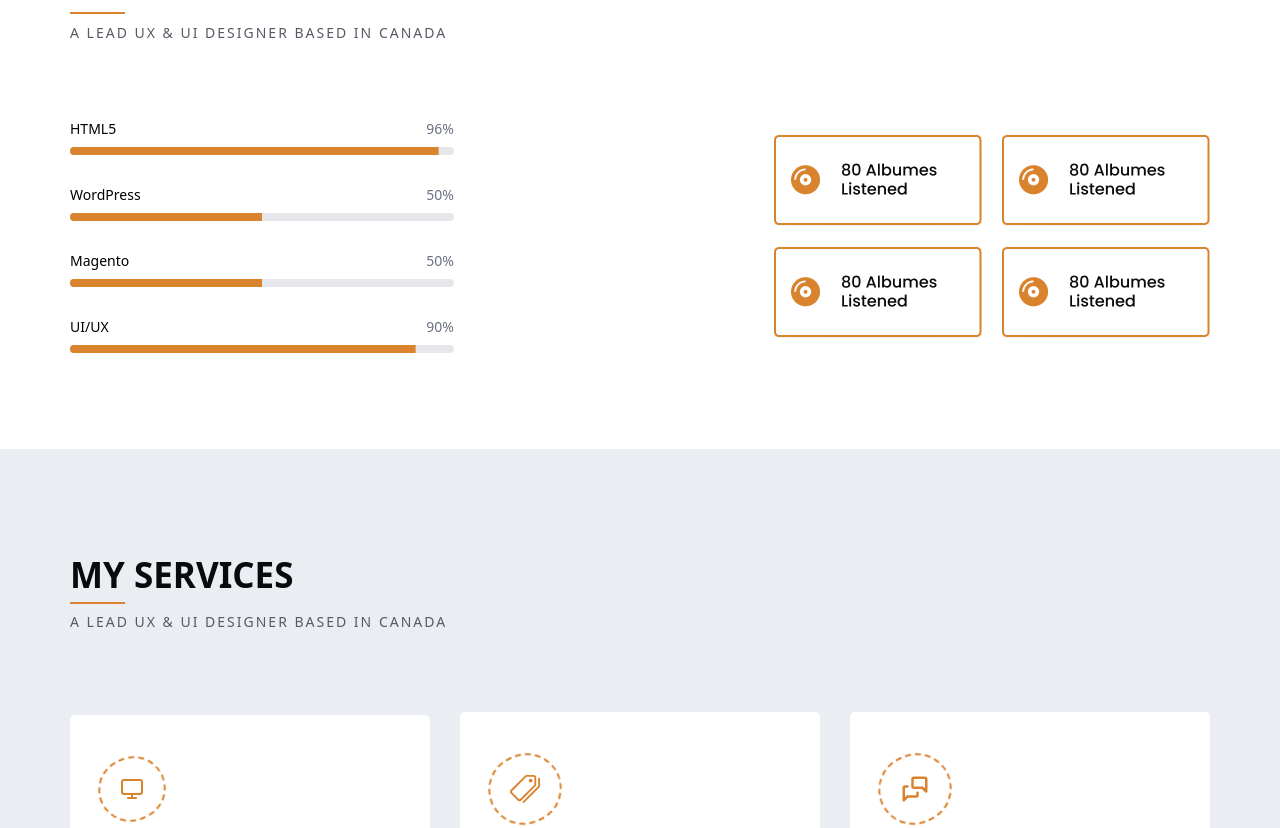
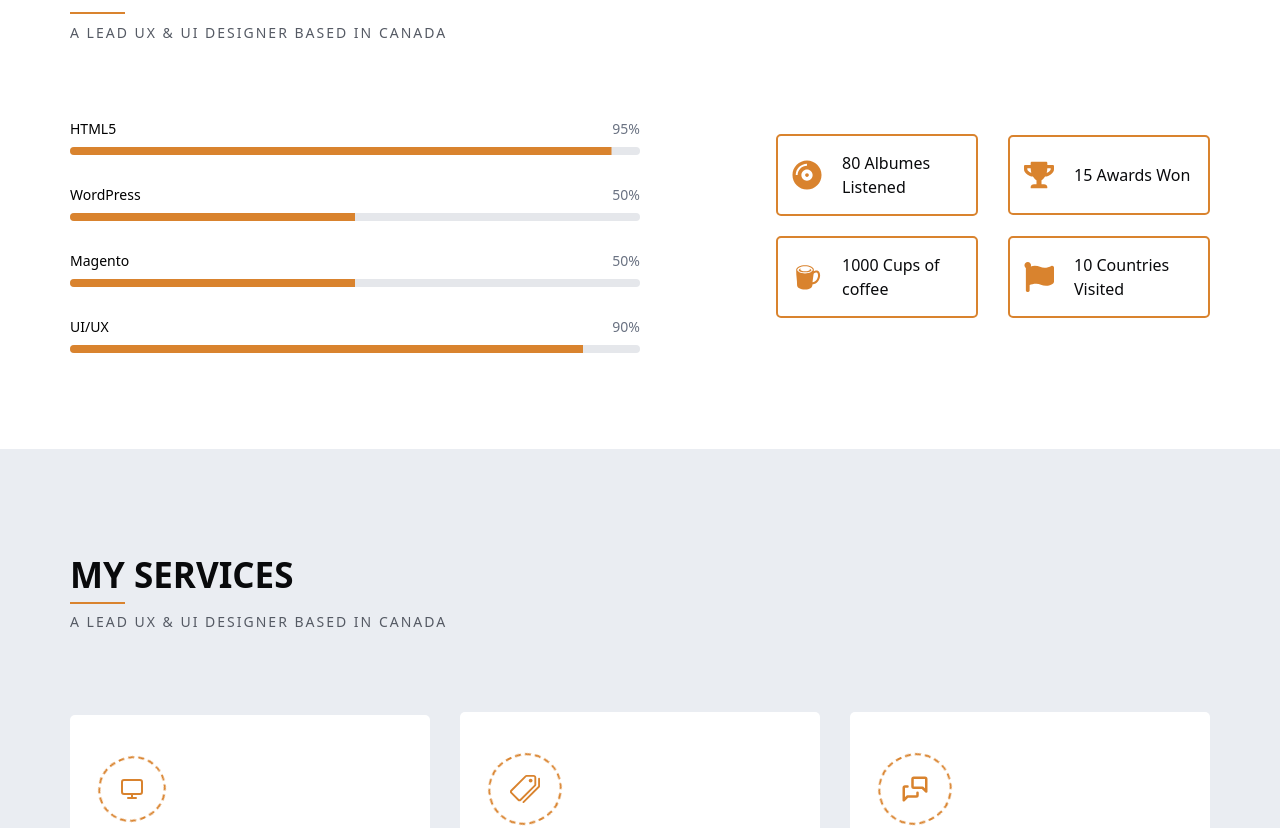
Before and after one commit to Sijan666/portfolioTonySmith, a React (Vite) app: page / in a window 1280 px wide. Shown: the part 2204-3032 px from the top of the page. Built offline with nearby package versions, Linux system fonts and the light colour scheme.

Commit message:
complete progress bar in skills

```diff
--- a/src/components/layouts/Aboutme.jsx
+++ b/src/components/layouts/Aboutme.jsx
@@ -16,6 +16,7 @@ const Aboutme = () => {
                     <Flex className={'justify-between gap-x-12'}>
                         <div className="p-2.5 rounded-[5px] bg-white w-[40%]">
                             <Images imgSrc={aboutu}/>
+                            <div className=""></div>
                         </div>
                         <div className="w-[60%]">
                             <h4 className='text-[#090A0C] text-[30px] font-semibold'>I'M Tony Smith</h4>
--- a/src/components/layouts/Skills.jsx
+++ b/src/components/layouts/Skills.jsx
@@ -1,11 +1,95 @@
-import React from 'react'
+// import React from 'react'
+// import Container from '../Container'
+// import Flex from '../Flex'
+// import { Progress } from "@/components/ui/progress"
+// import Images from '../Images'
+// import s1 from '../../assets/s1.png'
+
+// const Skills = () => {
+//     return (
+//         <div className="py-24">
+//             <Container>
+//                 <div className="mb-10">
+//                     <h3 className='text-[#090A0C] font-bold text-[35px] uppercase'>
+//                         <span className='border-b-2 border-[#D9832E] pb-1'>My</span> Skills
+//                     </h3>
+//                     <p className='text-[14px] text-[#555A64] tracking-[2px] uppercase pt-2.5'>
+//                         A Lead UX & UI designer based in Canada
+//                     </p>
+//                 </div>
+//                 <div className="pt-9">
+//                     <Flex className={'justify-between items-center'}>
+//                         <div className="w-full max-w-sm">
+//                             <div className="flex justify-between mb-2">
+//                                 <span className="text-sm font-medium text-black">HTML5</span>
+//                                 <span className="text-sm font-medium text-gray-500">96%</span>
+//                             </div>
+//                             <Progress value={96} className="w-full bg-gray-200 *:bg-[#D9832E]"/>
+//                             <div className="flex justify-between mb-2 mt-7.5">
+//                                 <span className="text-sm font-medium text-black">WordPress</span>
+//                                 <span className="text-sm font-medium text-gray-500">50%</span>
+//                             </div>
+//                             <Progress value={50} className="w-full bg-gray-200 *:bg-[#D9832E]"/>
+//                             <div className="flex justify-between mb-2 mt-7.5">
+//                                 <span className="text-sm font-medium text-black">Magento</span>
+//                                 <span className="text-sm font-medium text-gray-500">50%</span>
+//                             </div>
+//                             <Progress value={50} className="w-full bg-gray-200 *:bg-[#D9832E]"/>
+//                             <div className="flex justify-between mb-2 mt-7.5">
+//                                 <span className="text-sm font-medium text-black">UI/UX</span>
+//                                 <span className="text-sm font-medium text-gray-500">90%</span>
+//                             </div>
+//                             <Progress value={90} className="w-full bg-gray-200 *:bg-[#D9832E]"/>
+//                         </div>
+//                         <div className="">
+//                             <Flex className={'justify-between mb-5 gap-x-5'}>
+//                                 <Images imgSrc={s1}/>
+//                                 <Images imgSrc={s1}/>
+//                             </Flex>
+//                             <Flex className={'justify-between gap-x-5'}>
+//                                 <Images imgSrc={s1}/>
+//                                 <Images imgSrc={s1}/>
+//                             </Flex>
+//                         </div>
+//                     </Flex>
+//                 </div>
+//             </Container>
+//         </div>
+//     )
+// }
+
+// export default Skills
+
+
+import React, { useState, useEffect } from 'react'
 import Container from '../Container'
 import Flex from '../Flex'
 import { Progress } from "@/components/ui/progress"
-import Images from '../Images'
-import s1 from '../../assets/s1.png'
+import { FaCompactDisc, FaFlag, FaTrophy } from 'react-icons/fa'
+import { GiCoffeeMug } from 'react-icons/gi'
 
 const Skills = () => {
+
+    const [progressValues, setProgressValues] = useState({
+        html: 0,
+        wordpress: 0,
+        magento: 0,
+        uiux: 0
+    });
+
+    useEffect(() => {
+        const timer = setTimeout(() => {
+            setProgressValues({
+                html: 95,
+                wordpress: 50,
+                magento: 50,
+                uiux: 90
+            });
+        }, 100);
+
+        return () => clearTimeout(timer);
+    }, []);
+
     return (
         <div className="py-24">
             <Container>
@@ -19,36 +103,57 @@ const Skills = () => {
                 </div>
                 <div className="pt-9">
                     <Flex className={'justify-between items-center'}>
-                        <div className="w-full max-w-sm">
+                        <div className="w-[570px]">
                             <div className="flex justify-between mb-2">
                                 <span className="text-sm font-medium text-black">HTML5</span>
-                                <span className="text-sm font-medium text-gray-500">96%</span>
+                                <span className="text-sm font-medium text-gray-500">95%</span>
                             </div>
-                            <Progress value={96} className="w-full bg-gray-200 *:bg-[#D9832E]"/>
+                            <Progress value={progressValues.html} className="w-full bg-gray-200 *:bg-[#D9832E]  *:duration-2000"/>
                             <div className="flex justify-between mb-2 mt-7.5">
                                 <span className="text-sm font-medium text-black">WordPress</span>
                                 <span className="text-sm font-medium text-gray-500">50%</span>
                             </div>
-                            <Progress value={50} className="w-full bg-gray-200 *:bg-[#D9832E]"/>
+                            <Progress value={progressValues.wordpress} className="w-full bg-gray-200 *:bg-[#D9832E] *:duration-2000 *:delay-100"/>
                             <div className="flex justify-between mb-2 mt-7.5">
                                 <span className="text-sm font-medium text-black">Magento</span>
                                 <span className="text-sm font-medium text-gray-500">50%</span>
                             </div>
-                            <Progress value={50} className="w-full bg-gray-200 *:bg-[#D9832E]"/>
+                            <Progress value={progressValues.magento} className="w-full bg-gray-200 *:bg-[#D9832E] *:duration-2000 *:delay-200"/>
                             <div className="flex justify-between mb-2 mt-7.5">
                                 <span className="text-sm font-medium text-black">UI/UX</span>
                                 <span className="text-sm font-medium text-gray-500">90%</span>
                             </div>
-                            <Progress value={90} className="w-full bg-gray-200 *:bg-[#D9832E]"/>
+                            <Progress value={progressValues.uiux} className="w-full bg-gray-200 *:bg-[#D9832E] *:duration-2000 *:delay-300"/>
                         </div>
+
                         <div className="">
-                            <Flex className={'justify-between mb-5 gap-x-5'}>
-                                <Images imgSrc={s1}/>
-                                <Images imgSrc={s1}/>
+                            <Flex className={'mb-5 gap-x-7.5 justify-end'}>
+                                <div className="py-3.75 px-3.5 bg-white border-2 border-[#D9832E] rounded-[5px]">
+                                    <Flex className={'justify-between gap-x-5'}>
+                                        <FaCompactDisc className='text-[#D9832E] text-[30px]'/>
+                                        <p className='text-[#090A0C] font-medium text-base w-30'>80 Albumes Listened</p>
+                                    </Flex>
+                                </div>
+                                <div className="py-5.75 px-3.5 bg-white border-2 border-[#D9832E] rounded-[5px] ">
+                                    <Flex className={'justify-between gap-x-5'}>
+                                        <FaTrophy className='text-[#D9832E] text-[30px]'/>
+                                        <p className='text-[#090A0C] font-medium text-base w-30'>15 Awards Won</p>
+                                    </Flex>
+                                </div>
                             </Flex>
-                            <Flex className={'justify-between gap-x-5'}>
-                                <Images imgSrc={s1}/>
-                                <Images imgSrc={s1}/>
+                            <Flex className={'mb-5 gap-x-7.5 justify-end'}>
+                                <div className="py-3.75 px-3.5 bg-white border-2 border-[#D9832E] rounded-[5px]">
+                                    <Flex className={'justify-between gap-x-5'}>
+                                        <GiCoffeeMug className='text-[#D9832E] text-[30px]'/>
+                                        <p className='text-[#090A0C] font-medium text-base w-30'>1000 Cups of coffee</p>
+                                    </Flex>
+                                </div>
+                                <div className="py-3.75 px-3.5 bg-white border-2 border-[#D9832E] rounded-[5px] ">
+                                    <Flex className={'justify-between gap-x-5'}>
+                                        <FaFlag className='text-[#D9832E] text-[30px]'/>
+                                        <p className='text-[#090A0C] font-medium text-base w-30'>10 Countries Visited</p>
+                                    </Flex>
+                                </div>
                             </Flex>
                         </div>
                     </Flex>
--- a/src/index.css
+++ b/src/index.css
@@ -22,7 +22,6 @@
     display: inline-block !important;
 }
 
-/* ৪. একটিভ ডট (Active) - ভরাট */
 .swiper-pagination-bullet-active {
     background-color: #D9832E !important;
 }
```
